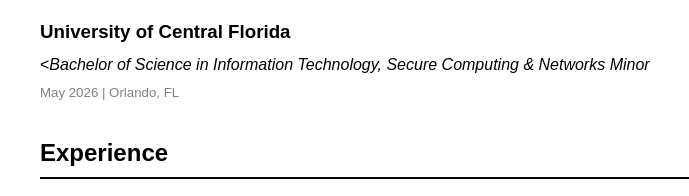
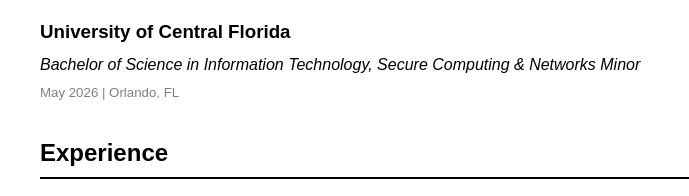
Before and after one commit to tylercarpenter22/web-based-IT-assignment2-resume, a plain HTML site: page index.html in a window 1280 px wide. Shown: the part 396-592 px from the top of the page, 0-689 px from the left. Drawn offline with Linux system fonts and the light colour scheme.

Commit message:
Update index.html

```diff
--- a/index.html
+++ b/index.html
@@ -36,7 +36,7 @@
     <section>
         <h2>Education</h2>
         <h3>University of Central Florida</h3>
-        <h4><<em>Bachelor of Science in Information Technology, Secure Computing & Networks Minor</em></h4>
+        <h4><em>Bachelor of Science in Information Technology, Secure Computing & Networks Minor</em></h4>
         <h5>May 2026 | Orlando, FL</h5>
     </section>
 
```
